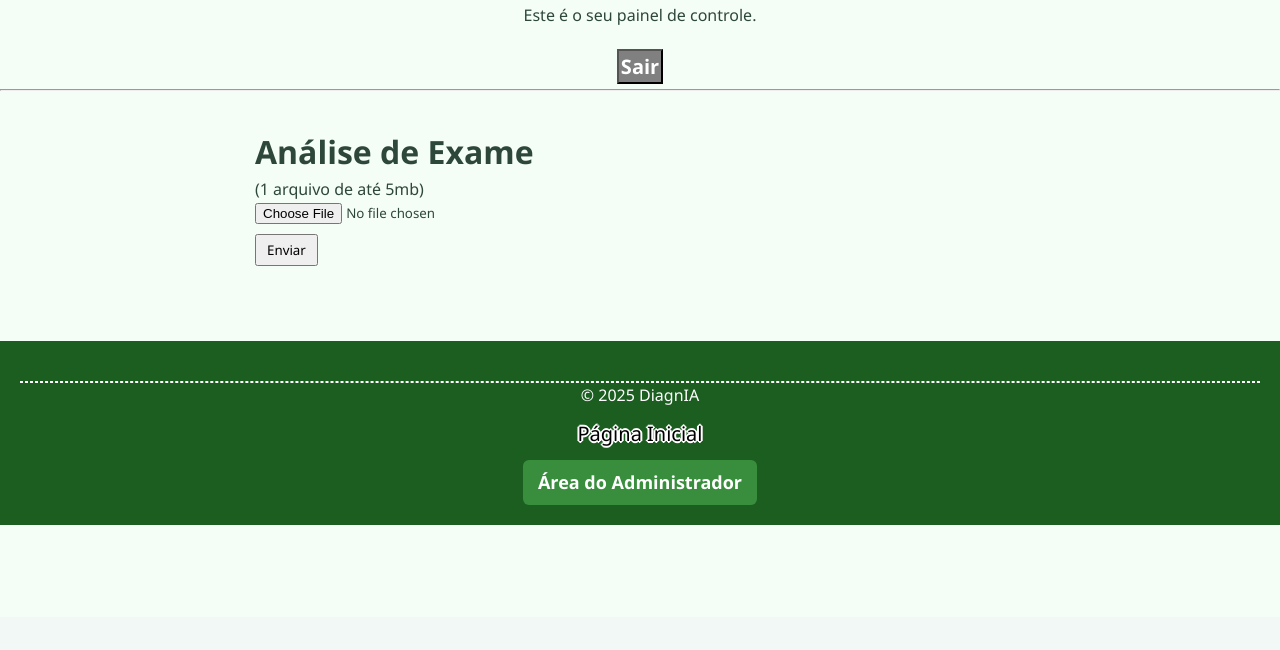
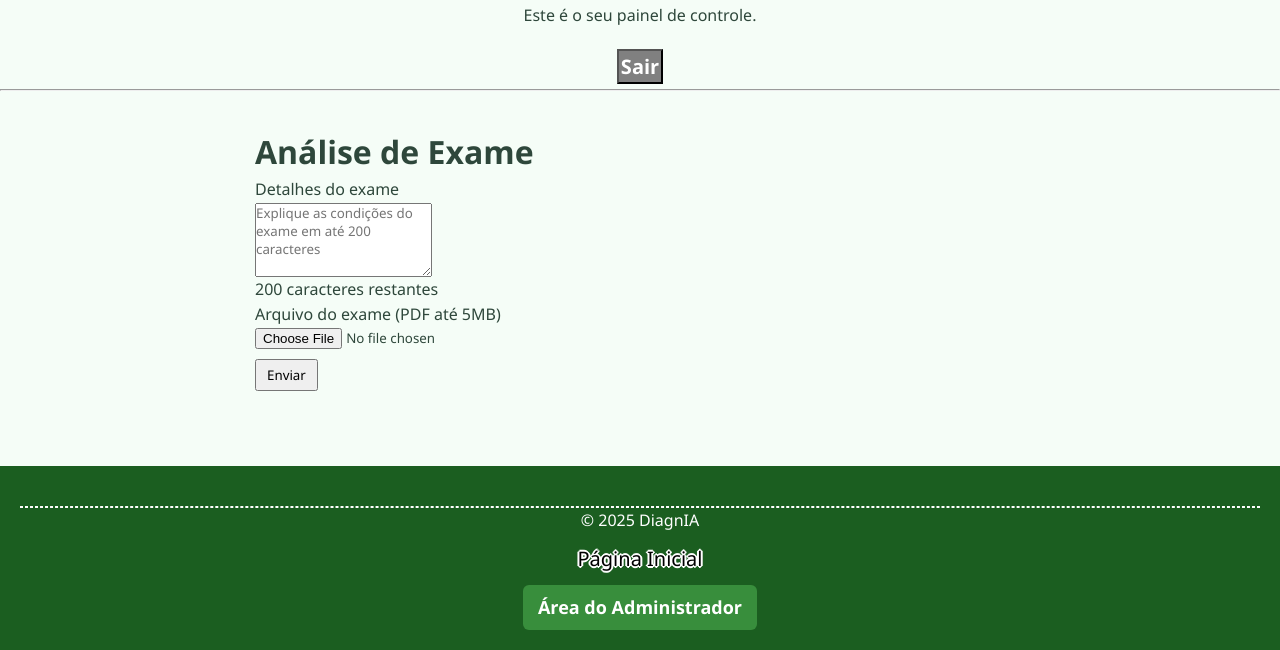
Before and after one commit to BrunoReis136/diagnia, a Flask app: page /dashboard in a window 1280 px wide. Shown: the part 183-833 px from the top of the page. Before the commit the page ends 708 px from the top, so only its background shows below. Run offline with Flask 3, Linux system fonts and the light colour scheme; the visitor is signed in with stand-in values (Sample User, id 1).

Commit message:
Update dashboard.html

```diff
--- a/templates/dashboard.html
+++ b/templates/dashboard.html
@@ -30,11 +30,33 @@
     <h1>Análise de Exame</h1>
 
     <!-- Formulário de upload -->
-    <p>(1 arquivo de até 5mb)</p>
-    <form method="post" action="{{ url_for('exame_result') }}" enctype="multipart/form-data" class="upload-form" onsubmit="mostrarLoader()">
-        <input type="file" name="file" accept="application/pdf" required>
-        <button type="submit">Enviar</button>
-    </form>
+
+<form method="post" action="{{ url_for('exame_result') }}" enctype="multipart/form-data" class="upload-form" onsubmit="mostrarLoader()">
+    <label for="detalhes">Detalhes do exame</label>
+
+    <textarea
+        id="detalhes"
+        name="detalhes"
+        maxlength="200"
+        placeholder="Explique as condições do exame em até 200 caracteres"
+        rows="4"
+        oninput="atualizarContagemCaracteres()"
+    ></textarea>
+
+    <div id="contador">200 caracteres restantes</div>
+
+    <label for="file">Arquivo do exame (PDF até 5MB)</label>
+    <input
+        type="file"
+        id="file"
+        name="file"
+        accept="application/pdf"
+        required
+    >
+
+    <button type="submit">Enviar</button>
+</form>
+
 
     <!-- Loader -->
     <div id="loader" class="loader-overlay" style="display: none;">
@@ -62,6 +84,22 @@
     {% endif %}
 </div>
 
+<script>
+  function atualizarContagemCaracteres() {
+    const textarea = document.getElementById("detalhes");
+    const contador = document.getElementById("contador");
+    const max = textarea.getAttribute("maxlength");
+    const restante = max - textarea.value.length;
+    contador.textContent = `${restante} caracteres restantes`;
+  }
 
+  // Se quiser mostrar o loader ao enviar (como você indicou)
+  function mostrarLoader() {
+    // Exemplo simples (substitua com seu próprio loader se tiver)
+    const button = document.querySelector("button[type='submit']");
+    button.disabled = true;
+    button.innerText = "Enviando...";
+  }
+</script>
 
 {% endblock %}
```
